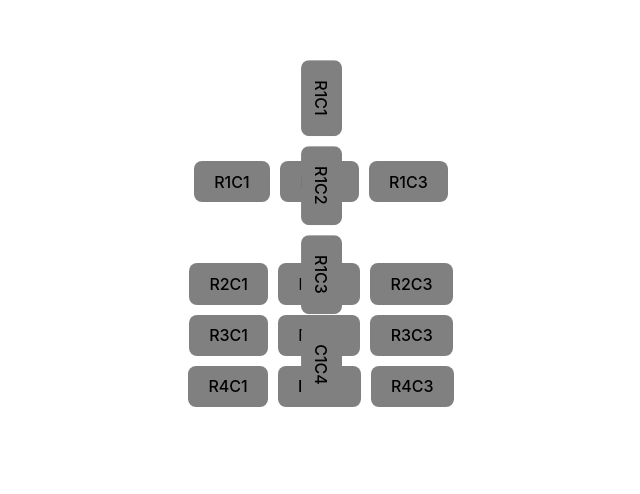
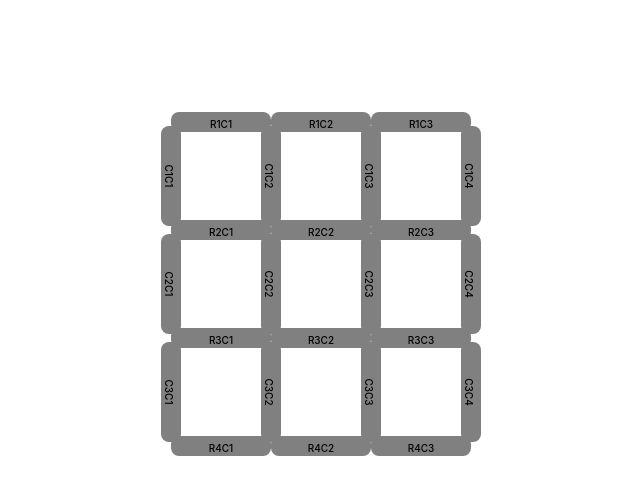
Before and after one commit to selmanfariz18/Dot_connect, a React (Vite) app: page /main in a window 1280 px wide. Shown: the part 116-610 px from the top of the page, without its empty margins (319-959 px from the left). Built offline with nearby package versions, Linux system fonts and the light colour scheme.

Commit message:
structure created

```diff
--- a/src/MainPage.jsx
+++ b/src/MainPage.jsx
@@ -1,4 +1,16 @@
 import React, { useState } from "react";
+
+//row constants
+const rowHeight = "20px";
+const rowWidth = "100px";
+const rowPadding = "5px";
+const rowFontsize = "10px";
+
+//column constants
+const colHeight = "20px";
+const colWidth = "100px";
+const colPadding = "5px";
+const colFontsize = "10px";
 
 const MainPage = () => {
   const [selectedButton, setSelectedButton] = useState("");
@@ -15,7 +27,10 @@ const MainPage = () => {
         <button
           style={{
             backgroundColor: selectedButton === "R1C1" ? "green" : "gray",
-            margin: "5px",
+            height: rowHeight,
+            width: rowWidth,
+            padding: rowPadding,
+            fontSize: rowFontsize,
           }}
           onClick={() => handleButtonClick("R1C1")}
         >
@@ -25,7 +40,10 @@ const MainPage = () => {
         <button
           style={{
             backgroundColor: selectedButton === "R1C2" ? "green" : "gray",
-            margin: "5px",
+            height: rowHeight,
+            width: rowWidth,
+            padding: rowPadding,
+            fontSize: rowFontsize,
           }}
           onClick={() => handleButtonClick("R1C2")}
         >
@@ -35,7 +53,10 @@ const MainPage = () => {
         <button
           style={{
             backgroundColor: selectedButton === "R1C3" ? "green" : "gray",
-            margin: "5px",
+            height: rowHeight,
+            width: rowWidth,
+            padding: rowPadding,
+            fontSize: rowFontsize,
           }}
           onClick={() => handleButtonClick("R1C3")}
         >
@@ -47,37 +68,53 @@ const MainPage = () => {
       <div className="column">
         <button
           style={{
-            backgroundColor: selectedButton === "R1C1" ? "green" : "gray",
-            margin: "5px",
+            backgroundColor: selectedButton === "C1C1" ? "green" : "gray",
+            height: colHeight,
+            width: colWidth,
+            padding: colPadding,
+            fontSize: colFontsize,
+            transform: "rotate(90deg)",
           }}
-          onClick={() => handleButtonClick("R1C1")}
+          onClick={() => handleButtonClick("C1C1")}
         >
-          R1C1
+          C1C1
         </button>
 
         <button
           style={{
-            backgroundColor: selectedButton === "R1C2" ? "green" : "gray",
-            margin: "5px",
+            backgroundColor: selectedButton === "C1C2" ? "green" : "gray",
+            height: colHeight,
+            width: colWidth,
+            padding: colPadding,
+            fontSize: colFontsize,
+            transform: "rotate(90deg)",
           }}
-          onClick={() => handleButtonClick("R1C2")}
+          onClick={() => handleButtonClick("C1C2")}
         >
-          R1C2
+          C1C2
         </button>
 
         <button
           style={{
-            backgroundColor: selectedButton === "R1C3" ? "green" : "gray",
-            margin: "5px",
+            backgroundColor: selectedButton === "C1C3" ? "green" : "gray",
+            height: colHeight,
+            width: colWidth,
+            padding: colPadding,
+            fontSize: colFontsize,
+            transform: "rotate(90deg)",
           }}
-          onClick={() => handleButtonClick("R1C3")}
+          onClick={() => handleButtonClick("C1C3")}
         >
-          R1C3
+          C1C3
         </button>
         <button
           style={{
             backgroundColor: selectedButton === "C1C4" ? "green" : "gray",
-            margin: "5px",
+            height: colHeight,
+            width: colWidth,
+            padding: colPadding,
+            fontSize: colFontsize,
+            transform: "rotate(90deg)",
           }}
           onClick={() => handleButtonClick("C1C4")}
         >
@@ -90,7 +127,10 @@ const MainPage = () => {
         <button
           style={{
             backgroundColor: selectedButton === "R2C1" ? "green" : "gray",
-            margin: "5px",
+            height: rowHeight,
+            width: rowWidth,
+            padding: rowPadding,
+            fontSize: rowFontsize,
           }}
           onClick={() => handleButtonClick("R2C1")}
         >
@@ -100,7 +140,10 @@ const MainPage = () => {
         <button
           style={{
             backgroundColor: selectedButton === "R2C2" ? "green" : "gray",
-            margin: "5px",
+            height: rowHeight,
+            width: rowWidth,
+            padding: rowPadding,
+            fontSize: rowFontsize,
           }}
           onClick={() => handleButtonClick("R2C2")}
         >
@@ -110,11 +153,72 @@ const MainPage = () => {
         <button
           style={{
             backgroundColor: selectedButton === "R2C3" ? "green" : "gray",
-            margin: "5px",
+            height: rowHeight,
+            width: rowWidth,
+            padding: rowPadding,
+            fontSize: rowFontsize,
           }}
           onClick={() => handleButtonClick("R2C3")}
         >
           R2C3
+        </button>
+      </div>
+
+      {/*colomn 2*/}
+      <div className="column">
+        <button
+          style={{
+            backgroundColor: selectedButton === "C2C1" ? "green" : "gray",
+            height: colHeight,
+            width: colWidth,
+            padding: colPadding,
+            fontSize: colFontsize,
+            transform: "rotate(90deg)",
+          }}
+          onClick={() => handleButtonClick("C2C1")}
+        >
+          C2C1
+        </button>
+
+        <button
+          style={{
+            backgroundColor: selectedButton === "C2C2" ? "green" : "gray",
+            height: colHeight,
+            width: colWidth,
+            padding: colPadding,
+            fontSize: colFontsize,
+            transform: "rotate(90deg)",
+          }}
+          onClick={() => handleButtonClick("C2C2")}
+        >
+          C2C2
+        </button>
+
+        <button
+          style={{
+            backgroundColor: selectedButton === "C2C3" ? "green" : "gray",
+            height: colHeight,
+            width: colWidth,
+            padding: colPadding,
+            fontSize: colFontsize,
+            transform: "rotate(90deg)",
+          }}
+          onClick={() => handleButtonClick("C2C3")}
+        >
+          C2C3
+        </button>
+        <button
+          style={{
+            backgroundColor: selectedButton === "C2C4" ? "green" : "gray",
+            height: colHeight,
+            width: colWidth,
+            padding: colPadding,
+            fontSize: colFontsize,
+            transform: "rotate(90deg)",
+          }}
+          onClick={() => handleButtonClick("C2C4")}
+        >
+          C2C4
         </button>
       </div>
 
@@ -123,7 +227,10 @@ const MainPage = () => {
         <button
           style={{
             backgroundColor: selectedButton === "R3C1" ? "green" : "gray",
-            margin: "5px",
+            height: rowHeight,
+            width: rowWidth,
+            padding: rowPadding,
+            fontSize: rowFontsize,
           }}
           onClick={() => handleButtonClick("R3C1")}
         >
@@ -133,7 +240,10 @@ const MainPage = () => {
         <button
           style={{
             backgroundColor: selectedButton === "R3C2" ? "green" : "gray",
-            margin: "5px",
+            height: rowHeight,
+            width: rowWidth,
+            padding: rowPadding,
+            fontSize: rowFontsize,
           }}
           onClick={() => handleButtonClick("R3C2")}
         >
@@ -143,11 +253,72 @@ const MainPage = () => {
         <button
           style={{
             backgroundColor: selectedButton === "R3C3" ? "green" : "gray",
-            margin: "5px",
+            height: rowHeight,
+            width: rowWidth,
+            padding: rowPadding,
+            fontSize: rowFontsize,
           }}
           onClick={() => handleButtonClick("R3C3")}
         >
           R3C3
+        </button>
+      </div>
+
+      {/*colomn 3*/}
+      <div className="column">
+        <button
+          style={{
+            backgroundColor: selectedButton === "C3C1" ? "green" : "gray",
+            height: colHeight,
+            width: colWidth,
+            padding: colPadding,
+            fontSize: colFontsize,
+            transform: "rotate(90deg)",
+          }}
+          onClick={() => handleButtonClick("C3C1")}
+        >
+          C3C1
+        </button>
+
+        <button
+          style={{
+            backgroundColor: selectedButton === "C3C2" ? "green" : "gray",
+            height: colHeight,
+            width: colWidth,
+            padding: colPadding,
+            fontSize: colFontsize,
+            transform: "rotate(90deg)",
+          }}
+          onClick={() => handleButtonClick("C3C2")}
+        >
+          C3C2
+        </button>
+
+        <button
+          style={{
+            backgroundColor: selectedButton === "C3C3" ? "green" : "gray",
+            height: colHeight,
+            width: colWidth,
+            padding: colPadding,
+            fontSize: colFontsize,
+            transform: "rotate(90deg)",
+          }}
+          onClick={() => handleButtonClick("C3C3")}
+        >
+          C3C3
+        </button>
+        <button
+          style={{
+            backgroundColor: selectedButton === "C3C4" ? "green" : "gray",
+            height: colHeight,
+            width: colWidth,
+            padding: colPadding,
+            fontSize: colFontsize,
+            transform: "rotate(90deg)",
+          }}
+          onClick={() => handleButtonClick("C3C4")}
+        >
+          C3C4
         </button>
       </div>
 
@@ -156,7 +327,10 @@ const MainPage = () => {
         <button
           style={{
             backgroundColor: selectedButton === "R4C1" ? "green" : "gray",
-            margin: "5px",
+            height: rowHeight,
+            width: rowWidth,
+            padding: rowPadding,
+            fontSize: rowFontsize,
           }}
           onClick={() => handleButtonClick("R4C1")}
         >
@@ -166,7 +340,10 @@ const MainPage = () => {
         <button
           style={{
             backgroundColor: selectedButton === "R4C2" ? "green" : "gray",
-            margin: "5px",
+            height: rowHeight,
+            width: rowWidth,
+            padding: rowPadding,
+            fontSize: rowFontsize,
           }}
           onClick={() => handleButtonClick("R4C2")}
         >
@@ -176,7 +353,10 @@ const MainPage = () => {
         <button
           style={{
             backgroundColor: selectedButton === "R4C3" ? "green" : "gray",
-            margin: "5px",
+            height: rowHeight,
+            width: rowWidth,
+            padding: rowPadding,
+            fontSize: rowFontsize,
           }}
           onClick={() => handleButtonClick("R4C3")}
         >
--- a/src/index.css
+++ b/src/index.css
@@ -80,14 +80,18 @@ button:focus-visible {
   flex-direction: "row";
   align-items: "center";
   margin: "20px";
+  padding: 20px;
 }
 
 .column {
   display: 'flex';
   flex-direction: 'row';
   align-items: 'flex-start';
+  margin: '20px';
+  padding: 10px;
+  /*transform: rotate(90deg);
   -ms-transform: rotate(90deg);
   -moz-transform: rotate(90deg);
   -webkit-transform: rotate(90deg);
-  -o-transform: rotate(90deg);
+  -o-transform: rotate(90deg);*/
 }
```
